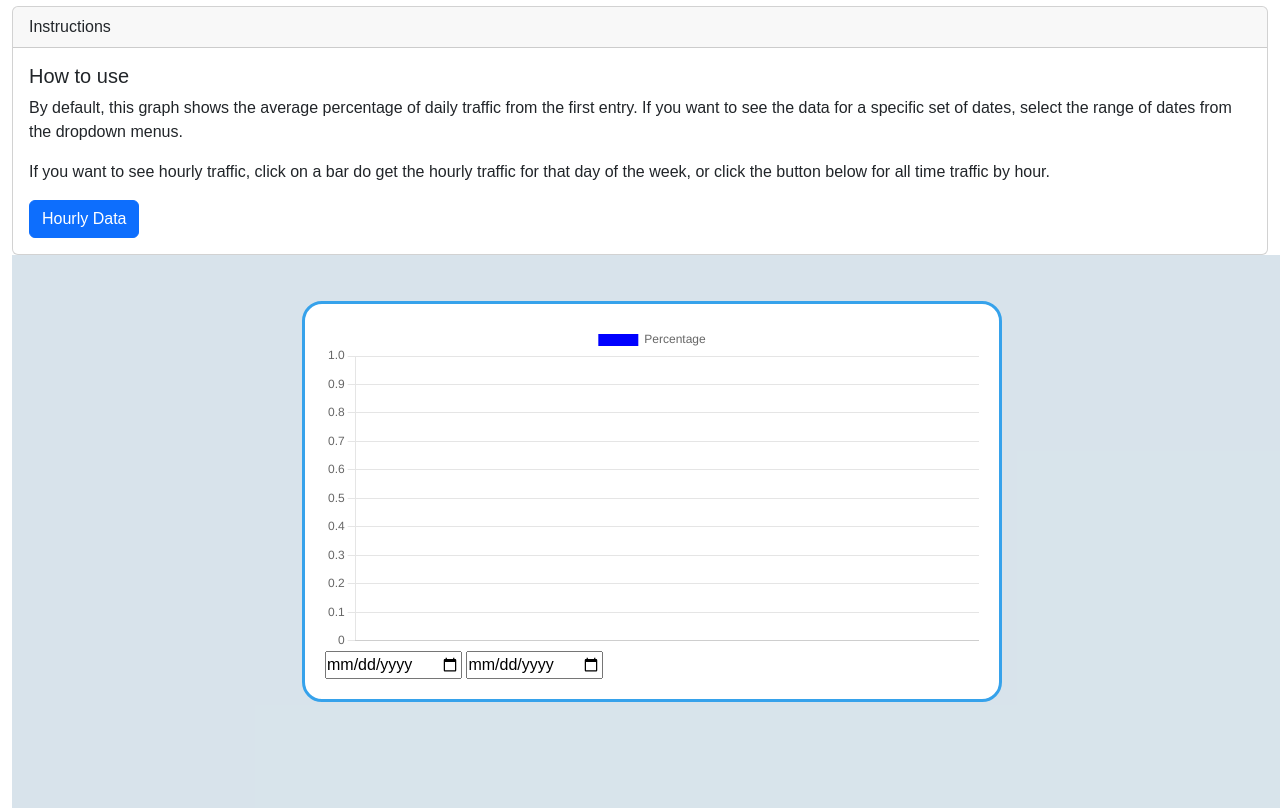
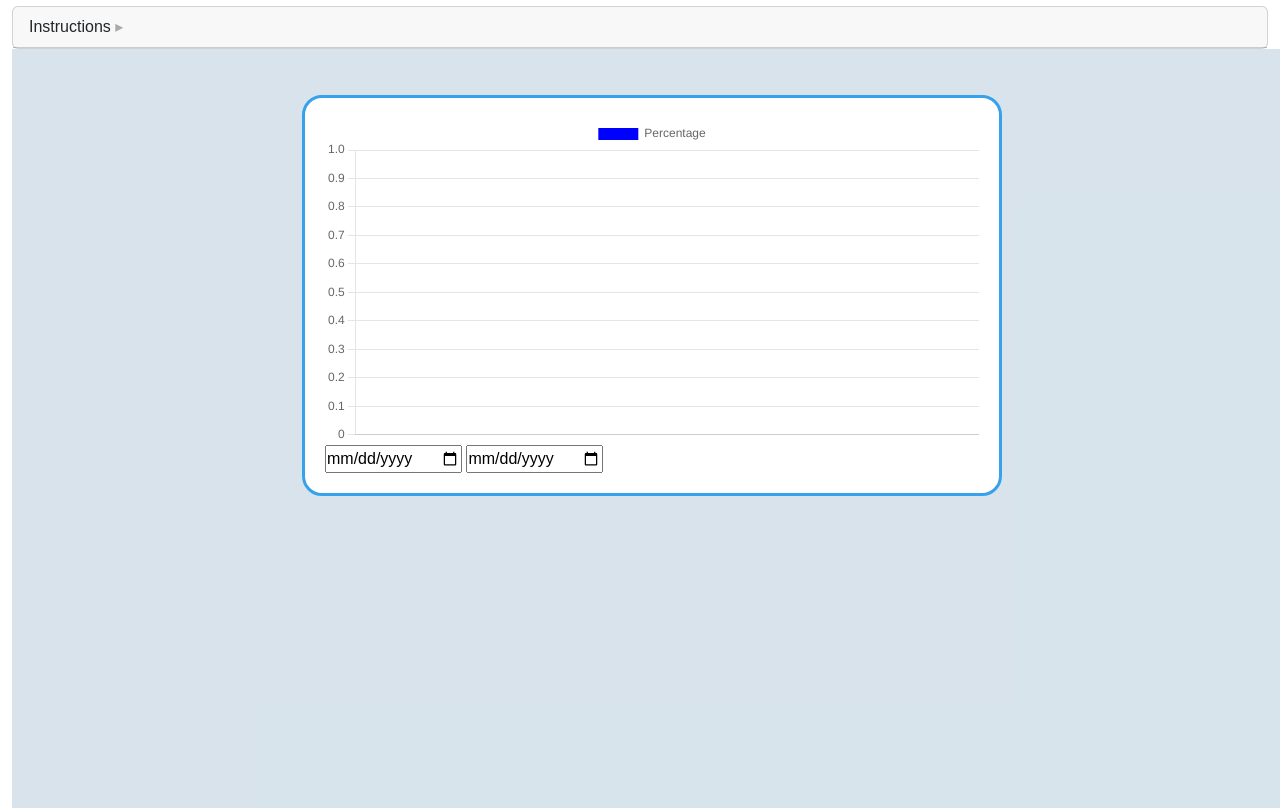
Before and after one commit to PoDuck/pi_chime, a Django app: template tracking/templates/tracking/tracking_view.html in a window 1280 px wide. Shown: the part 58-866 px from the top of the page. Run offline with Django 5.2, Linux system fonts and the light colour scheme; the template is opened without the code that fills it, so the values that code supplies are empty; some libraries are stand-ins or nearby versions.

Commit message:
Made instructions dropdown

```diff
--- a/tracking/templates/tracking/tracking_view.html
+++ b/tracking/templates/tracking/tracking_view.html
@@ -27,14 +27,22 @@
             background: white;
             margin-bottom: calc(100vh / 3)
         }
+
+        #instructions_body {
+            display: none;
+        }
+
+        #arrow {
+            color: #AAA;
+        }
     </style>
 {% endblock custom_css %}
 {% block content %}
     <div class="card">
-        <div class="card-header">
-            Instructions
+        <div class="card-header" id="instructions">
+            Instructions <span id="arrow">&#x25B8;</span>
         </div>
-        <div class="card-body">
+        <div class="card-body" id="instructions_body">
             <h5 class="card-title">How to use</h5>
             <p class="card-text">By default, this graph shows the average percentage of daily traffic from the first entry.  If you want to see the data for a specific set of dates, select the range of dates from the dropdown menus.</p>
             <p class="card-text">If you want to see hourly traffic, click on a bar do get the hourly traffic for that day of the week, or click the button below for all time traffic by hour.</p>
@@ -112,6 +120,23 @@
             }
         }
 
+        const rightArrow = '&#x25B8;';
+        const upArrow = '&#x25BE;';
+
+        $(document).ready(function () {
+            $("#instructions").click(function () {
+                $("#instructions_body").slideToggle(300, function () {
+                    if ($("#instructions_body").is(':visible')) {
+                        $("#arrow").html(upArrow);
+                        console.log("visible");
+                    } else {
+                        $("#arrow").html(rightArrow);
+                        console.log("not visible");
+                    }
+                });
+            });
+        });
+
         chart.canvas.onclick = clickHandler;
     </script>
 {% endblock custom_javascript %}
```
Also changed, not shown: tracking/templates/tracking/hour_tracking_view.html (+37 -7 lines).
